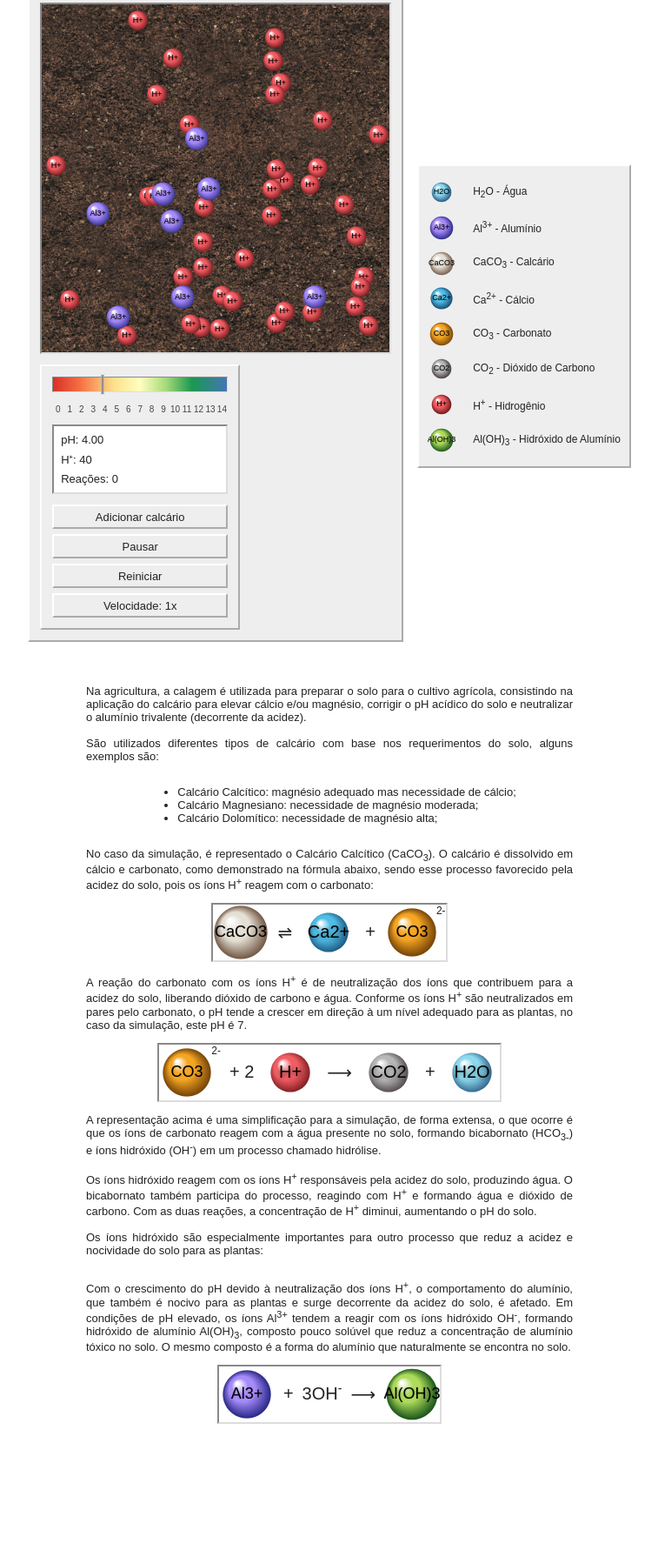
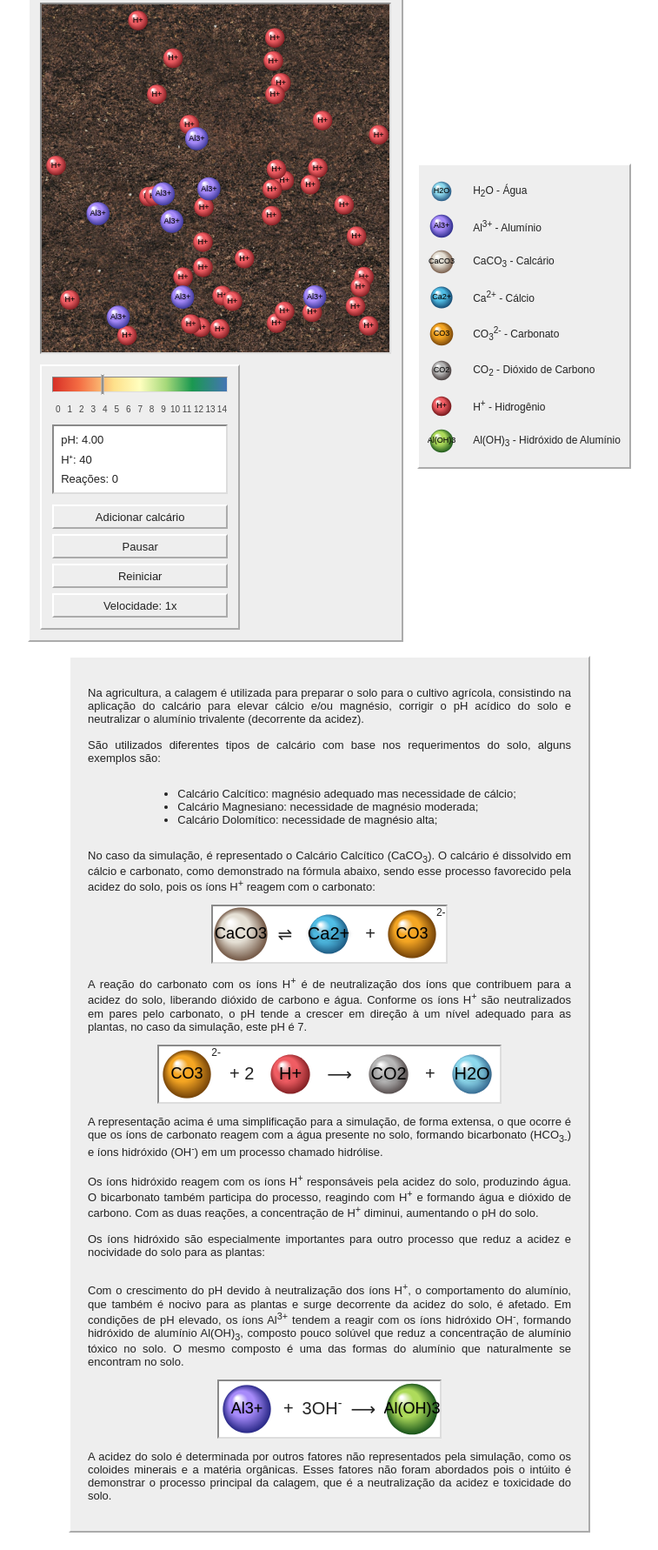
Before and after one commit to juliocma0/quimica-calagem, a plain HTML site: page index.html in a window 1280 px wide. Shown: the part 31-1813 px from the top of the page at 87% size, without its empty margins (261-1018 px from the left). Before the commit the page ends 1708 px from the top, so only its background shows below. Drawn offline with Linux system fonts and the light colour scheme.

Commit message:
Explicação alterada e estilização atualizada.

```diff
--- a/css/main.css
+++ b/css/main.css
@@ -66,6 +66,9 @@ body {
     padding: 20px;
     display: flex;
     flex-direction: column;
+
+    background-color: #eeeeee;
+    border: 2px outset #ffffff;
 
     align-items: center;
     text-align: justify;
--- a/index.html
+++ b/index.html
@@ -6,6 +6,7 @@
     <meta name="viewport" content="width=device-width, initial-scale=1.0"/>
     <title>Calagem</title>
     <link rel="stylesheet" href="./css/main.css"/>
+    <link rel="icon" href="./images/32x/calcario.png" type="image/x-icon"/>
 </head>
 <body>
     <div id="simulacao-container"></div>
@@ -14,7 +15,7 @@
         <img src="./images/32x/aluminio.png"/>          <p>Al<sup>3+</sup> - Alumínio</p>
         <img src="./images/32x/calcario.png"/>          <p>CaCO<sub>3</sub> - Calcário</p>
         <img src="./images/32x/calcio.png"/>            <p>Ca<sup>2+</sup> - Cálcio</p>
-        <img src="./images/32x/carbonato.png"/>         <p>CO<sub>3</sub> - Carbonato</p>
+        <img src="./images/32x/carbonato.png"/>         <p>CO<sub>3</sub><sup>2-</sup> - Carbonato</p>
         <img src="./images/32x/dioxidoCarbono.png"/>    <p>CO<sub>2</sub> - Dióxido de Carbono</p>
         <img src="./images/32x/hidrogenio.png"/>        <p>H<sup>+</sup> - Hidrogênio</p>
         <img src="./images/32x/hidroxidoAluminio.png"/> <p>Al(OH)<sub>3</sub> - Hidróxido de Alumínio</p>
@@ -81,11 +82,11 @@
         <p>
             A representação acima é uma simplificação para a simulação,
             de forma extensa, o que ocorre é que os íons de carbonato reagem
-            com a água presente no solo, formando bicabornato (HCO<sub>3-</sub>) e
+            com a água presente no solo, formando bicarbonato (HCO<sub>3-</sub>) e
             íons hidróxido (OH<sup>-</sup>) em um processo chamado hidrólise.<br/><br/>
 
             Os íons hidróxido reagem com os íons H<sup>+</sup> responsáveis pela acidez
-            do solo, produzindo água. O bicabornato também participa do processo, reagindo
+            do solo, produzindo água. O bicarbonato também participa do processo, reagindo
             com H<sup>+</sup> e formando água e dióxido de carbono. Com as duas reações,
             a concentração de H<sup>+</sup> diminui, aumentando o pH do solo.<br/><br/>
 
@@ -99,8 +100,8 @@
             decorrente da acidez do solo, é afetado. Em condições de pH elevado,
             os íons Al<sup>3+</sup> tendem a reagir com os íons hidróxido OH<sup>-</sup>,
             formando hidróxido de alumínio Al(OH)<sub>3</sub>, composto pouco solúvel
-            que reduz a concentração de alumínio tóxico no solo. O mesmo composto é a
-            forma do alumínio que naturalmente se encontra no solo.<br/>
+            que reduz a concentração de alumínio tóxico no solo. O mesmo composto é uma
+            das formas do alumínio que naturalmente se encontram no solo.<br/>
         </p>
 
         <!-- Al^3 + 3OH^- -> Al(OH)3 -->
@@ -110,6 +111,14 @@
             &xrarr;
             <img class="quimico" src="./images/hidroxidoAluminio.png"/>
         </div>
+
+        <p>
+            A acidez do solo é determinada por outros fatores não representados
+            pela simulação, como os coloides minerais e a matéria orgânicas.
+            Esses fatores não foram abordados pois o intúito é demonstrar
+            o processo principal da calagem, que é a neutralização da acidez
+            e toxicidade do solo.
+        </p>
     </div>
 
     <script src="./js/main.js"></script>
```
